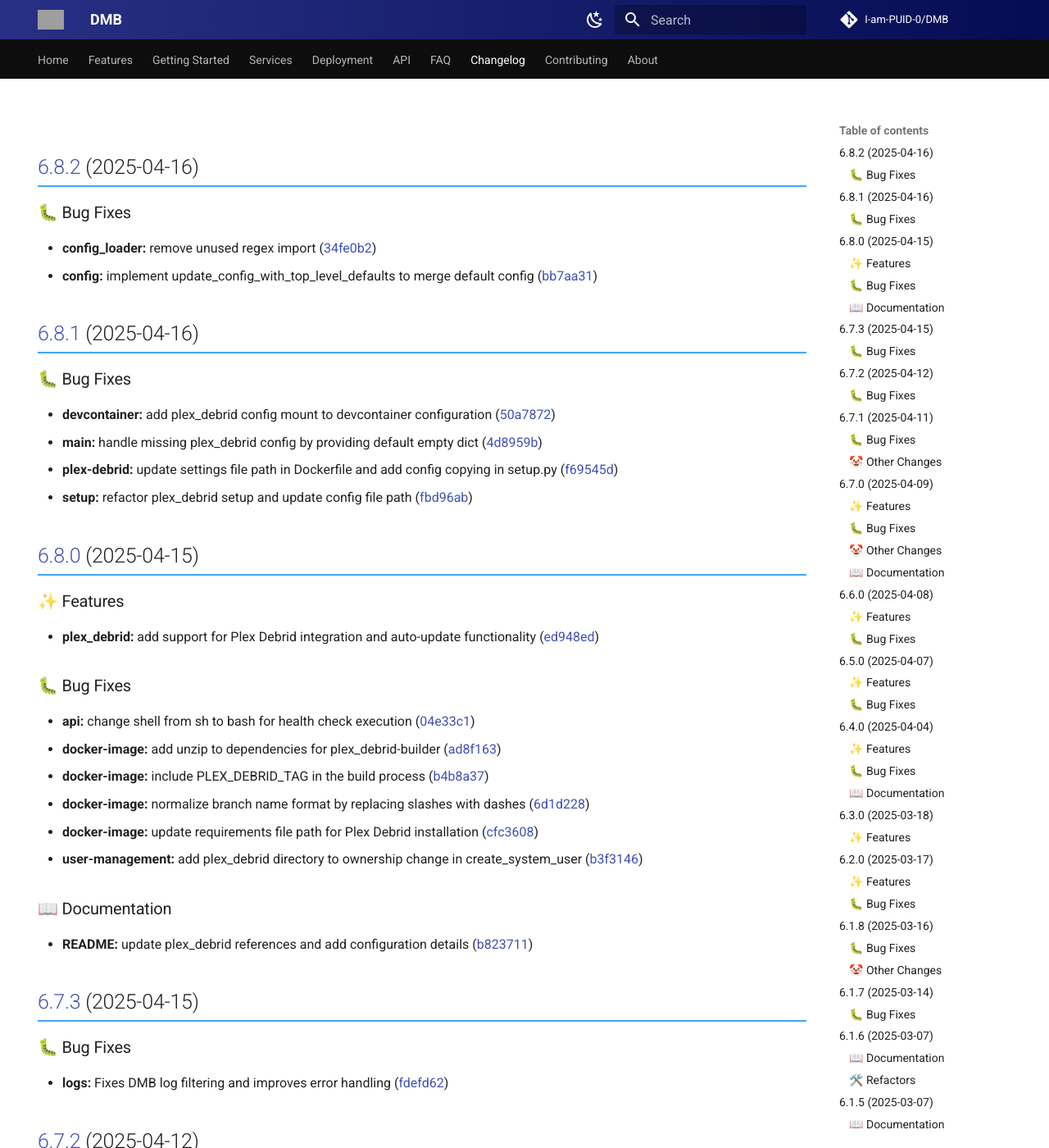
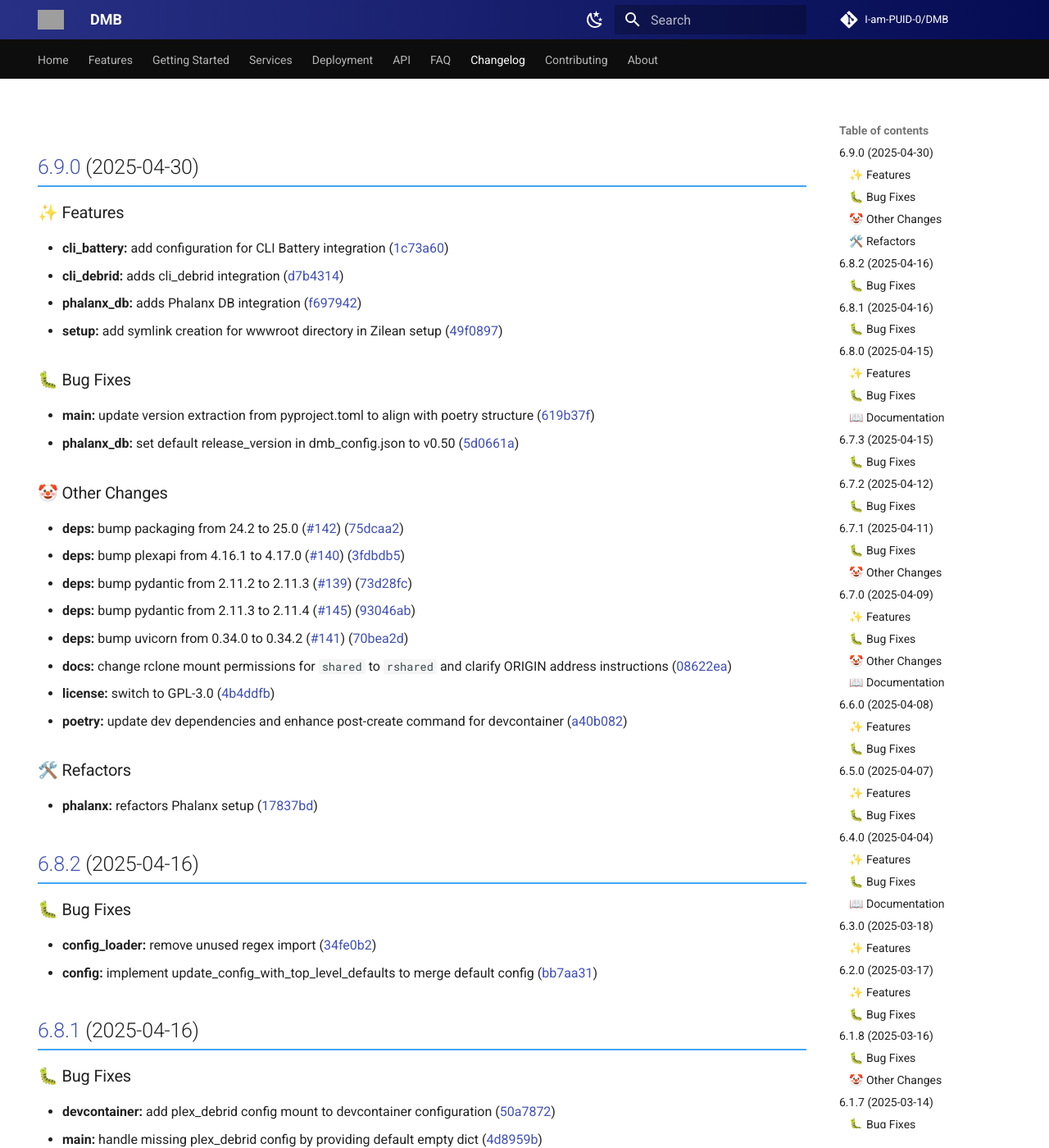
Before and after one commit to I-am-PUID-0/DMB_Docs, an MkDocs documentation site: the page built from docs/changelog.md, in a window 1280 px wide and 1400 px high. Shown: the whole window at 82% size. Built offline with MkDocs 1.6.1 and Material for MkDocs 9.7.7, drawn with Linux system fonts in a browser that asks for light colours; comment, search, counter and statistics services are not loaded; grey boxes are pictures that could not be loaded.

Commit message:
Update Changelog

```diff
--- a/docs/changelog.md
+++ b/docs/changelog.md
@@ -4,6 +4,39 @@ hide:
 ---
 
 # Changelog
+
+## [6.9.0](https://github.com/I-am-PUID-0/DMB/compare/6.8.2...6.9.0) (2025-04-30)
+
+
+### ✨ Features
+
+* **cli_battery:** add configuration for CLI Battery integration ([1c73a60](https://github.com/I-am-PUID-0/DMB/commit/1c73a60e8965a1e48e1e95e0cc2eb594ead57748))
+* **cli_debrid:** adds cli_debrid integration ([d7b4314](https://github.com/I-am-PUID-0/DMB/commit/d7b4314bbde1fee31df88ea153010f59ac22dcf0))
+* **phalanx_db:** adds Phalanx DB integration ([f697942](https://github.com/I-am-PUID-0/DMB/commit/f697942ce6f355af666b6c0338f925aba25d79e1))
+* **setup:** add symlink creation for wwwroot directory in Zilean setup ([49f0897](https://github.com/I-am-PUID-0/DMB/commit/49f08974828c8b983001b9ccec8f21dad38be7ff))
+
+
+### 🐛 Bug Fixes
+
+* **main:** update version extraction from pyproject.toml to align with poetry structure ([619b37f](https://github.com/I-am-PUID-0/DMB/commit/619b37f8c02c55c589baa4afedaab1472dce24e0))
+* **phalanx_db:** set default release_version in dmb_config.json to v0.50 ([5d0661a](https://github.com/I-am-PUID-0/DMB/commit/5d0661a75b8d667708c81a5f4325bd9467e0117c))
+
+
+### 🤡 Other Changes
+
+* **deps:** bump packaging from 24.2 to 25.0 ([#142](https://github.com/I-am-PUID-0/DMB/issues/142)) ([75dcaa2](https://github.com/I-am-PUID-0/DMB/commit/75dcaa20ff5d64f9b4dd2a84f629807a51c9a0ec))
+* **deps:** bump plexapi from 4.16.1 to 4.17.0 ([#140](https://github.com/I-am-PUID-0/DMB/issues/140)) ([3fdbdb5](https://github.com/I-am-PUID-0/DMB/commit/3fdbdb54a07fb17bde3e3bd6def5331f12e4c5af))
+* **deps:** bump pydantic from 2.11.2 to 2.11.3 ([#139](https://github.com/I-am-PUID-0/DMB/issues/139)) ([73d28fc](https://github.com/I-am-PUID-0/DMB/commit/73d28fce9b6dff3ba237be2e42ddcf04a0f00256))
+* **deps:** bump pydantic from 2.11.3 to 2.11.4 ([#145](https://github.com/I-am-PUID-0/DMB/issues/145)) ([93046ab](https://github.com/I-am-PUID-0/DMB/commit/93046abbf18bcd6a6c0b57d8419c113300f3c37e))
+* **deps:** bump uvicorn from 0.34.0 to 0.34.2 ([#141](https://github.com/I-am-PUID-0/DMB/issues/141)) ([70bea2d](https://github.com/I-am-PUID-0/DMB/commit/70bea2db23d8ddf594afd393f82b78b55886f3e2))
+* **docs:** change rclone mount permissions for `shared` to `rshared` and clarify ORIGIN address instructions ([08622ea](https://github.com/I-am-PUID-0/DMB/commit/08622ea9ef9d36f8f03611557b705e3913060ea0))
+* **license:** switch to GPL-3.0 ([4b4ddfb](https://github.com/I-am-PUID-0/DMB/commit/4b4ddfb5228516268f361c0d4c206b43830f8179))
+* **poetry:** update dev dependencies and enhance post-create command for devcontainer ([a40b082](https://github.com/I-am-PUID-0/DMB/commit/a40b0825114ecec5f14640d01865c083506bac21))
+
+
+### 🛠️ Refactors
+
+* **phalanx:** refactors Phalanx setup ([17837bd](https://github.com/I-am-PUID-0/DMB/commit/17837bdf071856041a89dad0f6d0e87c9e99c279))
 
 ## [6.8.2](https://github.com/I-am-PUID-0/DMB/compare/6.8.1...6.8.2) (2025-04-16)
 
```
